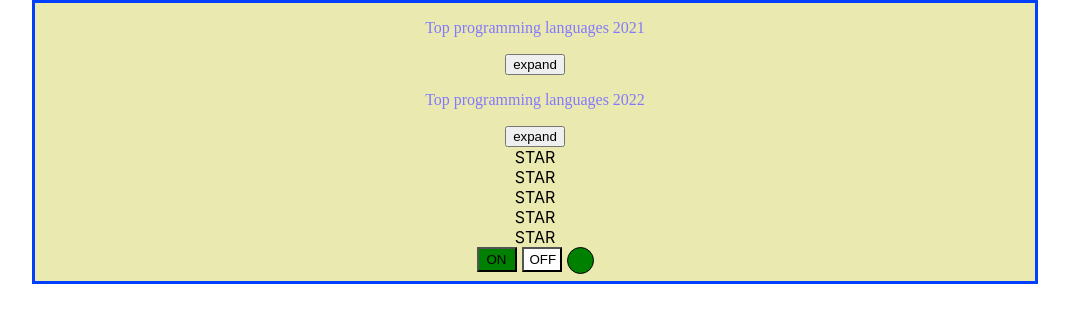
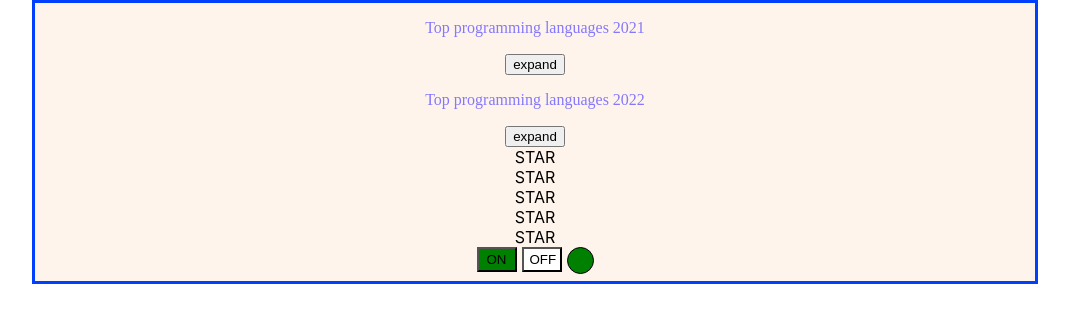
Before and after one commit to romchesko-pazzi/playlist-of-react-ts, a React (Create React App) app: page / in a window 1280 px wide. Shown: the top 322 px of the page, without its empty margins (105-1174 px from the left). Built offline with nearby package versions, Linux system fonts and the light colour scheme.

Commit message:
refactor: minor changes

```diff
--- a/src/App.css
+++ b/src/App.css
@@ -3,7 +3,7 @@
     border: #0040fd 3px solid;
     width: 1000px;
     margin: 0 auto;
-    background-color: rgba(217, 217, 114, 0.56);
+    background-color: rgba(255, 236, 219, 0.56);
 }
 
 .Article h1 {
@@ -20,15 +20,15 @@
 }
 
 .ArticleBody ul > li:first-child {
-    color: rgba(255, 137, 0, 0.76);
+    color: rgba(0, 21, 255, 0.76);
 }
 
 .ArticleBody ul > li:nth-child(2) {
-    color: rgb(56, 206, 21);
+    color: rgb(246, 4, 11);
 }
 
 .ArticleBody ul > li:last-child {
-    color: #0040fd;
+    color: #1e7c10;
 }
 
 .OnOff {
--- a/src/components/ArticleBody.tsx
+++ b/src/components/ArticleBody.tsx
@@ -4,9 +4,9 @@ export const ArticleBody = () => {
     return (
         <div className={"ArticleBody"}>
             <ul>
-                <li>JavaScript</li>
+                <li>C</li>
+                <li>Java</li>
                 <li>Python</li>
-                <li>Java</li>
             </ul>
         </div>
     )
--- a/src/components/Star.tsx
+++ b/src/components/Star.tsx
@@ -13,7 +13,7 @@ export const Star = (props: StarPropsType) => {
 
     return (
         <div>
-            <span onClick={onClickHandler}>{props.bolded ? <span><b>STAR</b></span> : <span>STAR</span>}</span>
+            <span onClick={onClickHandler}>{props.bolded ? <b>STAR</b> : "STAR"}</span>
         </div>
     )
 
```
